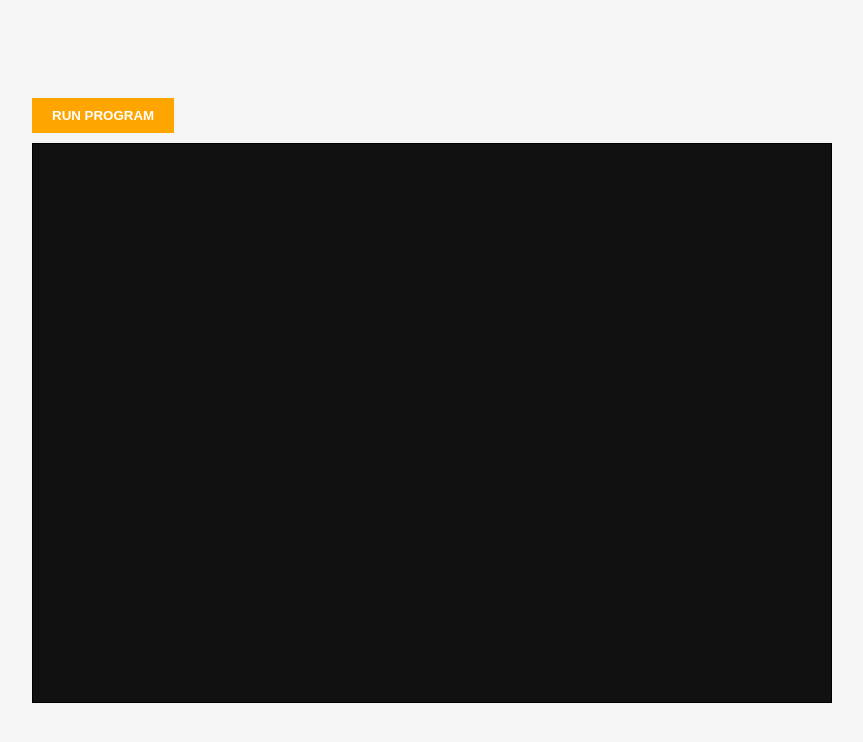
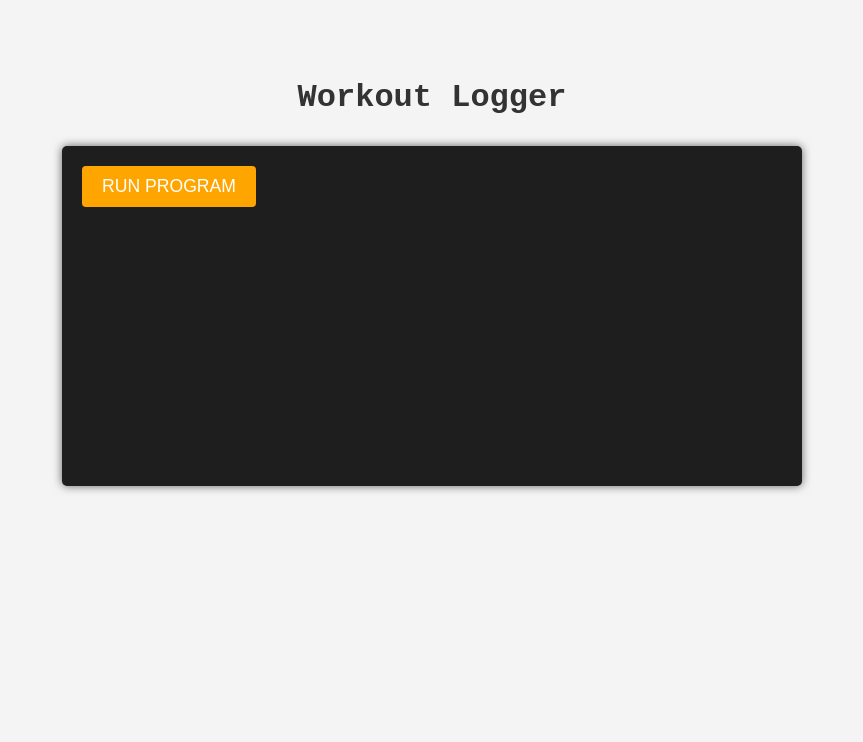
Before and after one commit to bobes81/workout-logger-final, a plain HTML site: page public/index.html in a window 1280 px wide. Shown: the whole page, without its empty margins (208-1071 px from the left). Drawn offline with Linux system fonts and the light colour scheme.

Commit message:
Final school template UI for Workout Logger

```diff
--- a/public/index.html
+++ b/public/index.html
@@ -2,16 +2,15 @@
 <html lang="en">
   <head>
     <meta charset="UTF-8" />
-    <meta http-equiv="X-UA-Compatible" content="IE=edge" />
-    <meta name="viewport" content="width=device-width, initial-scale=1.0" />
     <title>Workout Logger</title>
     <link rel="stylesheet" href="style.css" />
   </head>
   <body>
-    <div class="container">
-        <button id="start-button">RUN PROGRAM</button>
-      <div id="terminal"></div>
+    <h1>Workout Logger</h1>
+    <div class="terminal-window">
+      <button id="start-button">RUN PROGRAM</button>
+      <div class="terminal" id="terminal-output"></div>
     </div>
-    <script src="index.js" defer></script>
+    <script src="index.js"></script>
   </body>
 </html>
--- a/public/index.js
+++ b/public/index.js
@@ -1,9 +1,9 @@
 document.addEventListener("DOMContentLoaded", () => {
-    const terminal = document.getElementById("terminal");
+    const terminal = document.getElementById("terminal-output");
     const button = document.getElementById("start-button");
 
     button.addEventListener("click", async () => {
-      terminal.textContent = "Loading...\n";
+      terminal.innerText = "Loading Workout Logger...\n";
 
       try {
         const response = await fetch("/run", {
@@ -14,10 +14,10 @@ document.addEventListener("DOMContentLoaded", () => {
           body: JSON.stringify({ input: "start" }),
         });
 
-        const text = await response.text();
-        terminal.textContent = text;
+        const result = await response.text();
+        terminal.innerText = result;
       } catch (error) {
-        terminal.textContent = "Error: Could not connect to server.\n" + error;
+        terminal.innerText = "Error: Could not connect to server.\n" + error;
       }
     });
   });
--- a/public/style.css
+++ b/public/style.css
@@ -1,42 +1,40 @@
-* {
-    box-sizing: border-box;
-    padding: 0;
-    margin: 0;
+body {
+    background-color: #f4f4f4;
+    font-family: 'Courier New', Courier, monospace;
+    text-align: center;
+    padding: 50px;
   }
 
-  body {
-    background-color: #f5f5f5;
-    font-family: monospace;
-    display: flex;
-    align-items: center;
-    justify-content: center;
-    height: 100vh;
+  h1 {
+    color: #333;
+    margin-bottom: 30px;
   }
 
-  main {
-    display: flex;
-    flex-direction: column;
-    align-items: center;
+  .terminal-window {
+    background-color: #1e1e1e;
+    color: #33ff33;
+    padding: 20px;
+    width: 80%;
+    max-width: 700px;
+    margin: 0 auto;
+    border-radius: 5px;
+    min-height: 300px;
+    text-align: left;
+    overflow-y: auto;
+    box-shadow: 0 0 10px rgba(0, 0, 0, 0.6);
   }
 
-  #start-button {
+  button#start-button {
     background-color: orange;
+    border: none;
+    padding: 10px 20px;
+    margin-bottom: 20px;
+    font-size: 1.1em;
     color: white;
-    font-weight: bold;
-    padding: 10px 20px;
-    border: none;
     cursor: pointer;
-    margin-bottom: 10px;
+    border-radius: 4px;
   }
 
-  #terminal {
-    width: 90vw;
-    max-width: 800px;
-    height: 70vh;
-    background-color: #111;
-    color: #0f0;
-    border: 1px solid #000;
-    padding: 15px;
-    font-size: 14px;
-    resize: none;
+  button#start-button:hover {
+    background-color: darkorange;
   }
```
